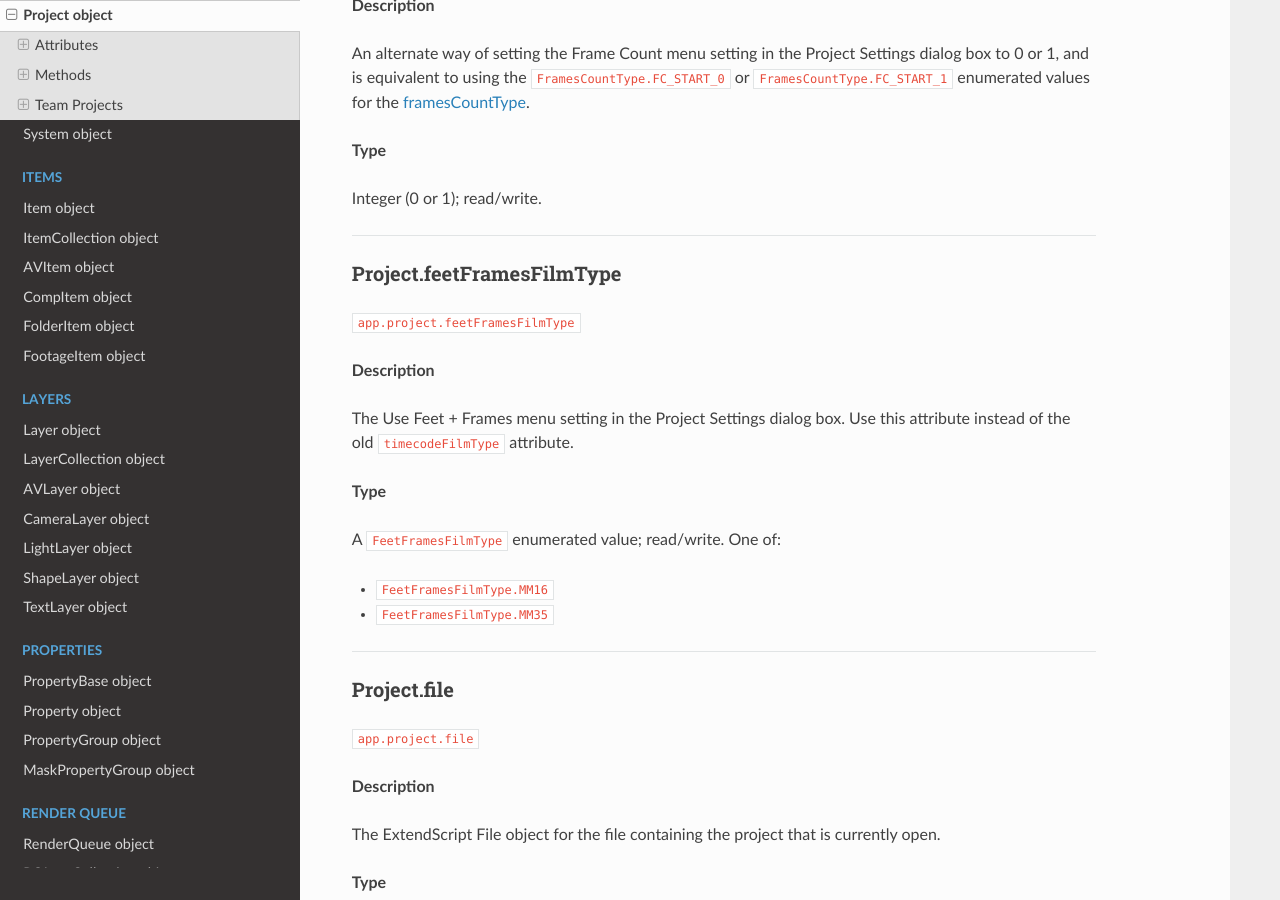
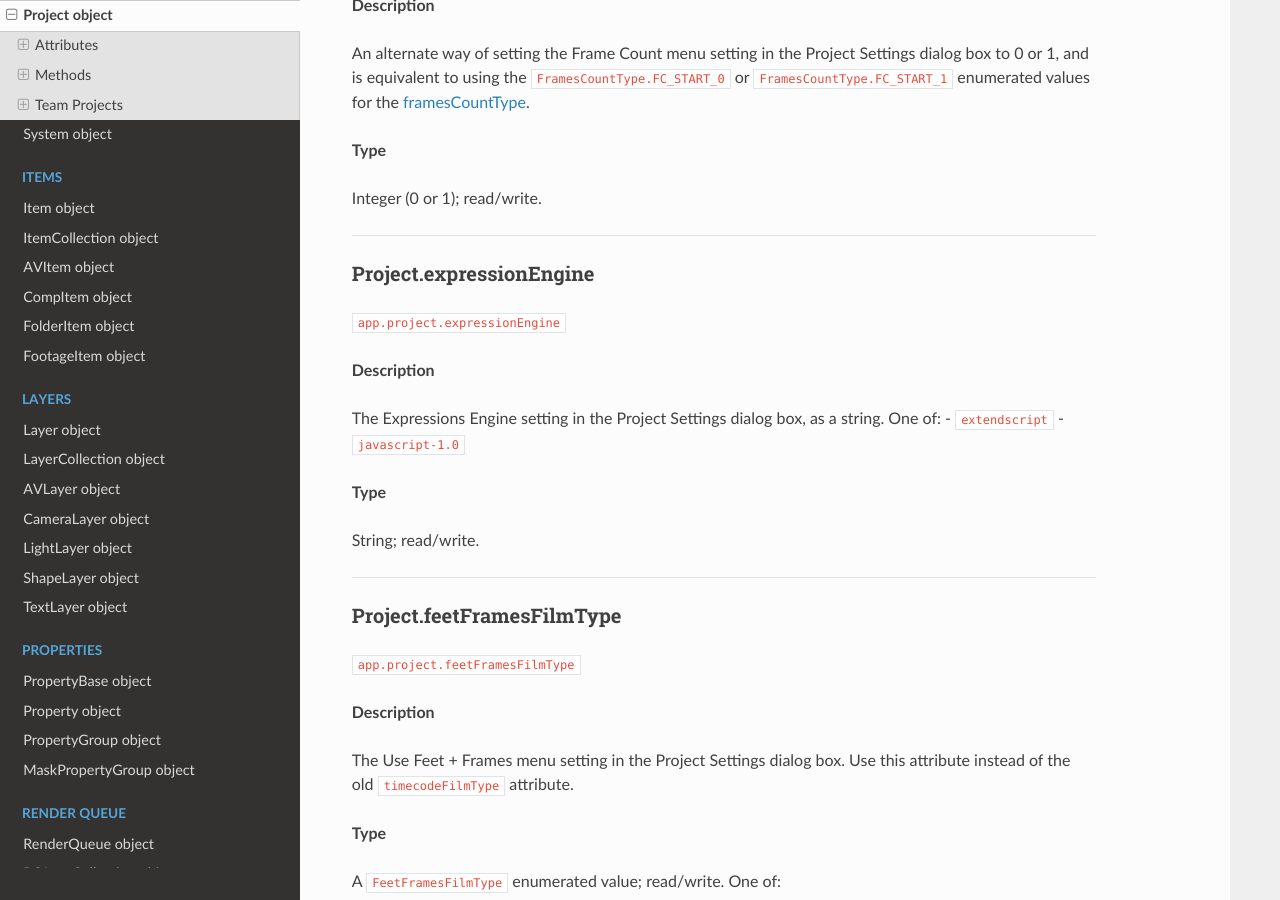
Before and after one commit to docsforadobe/after-effects-scripting-guide, a Sphinx documentation site: the page built from docs/general/project.rst, in a window 1280 px wide and 900 px high, scrolled down 1195 px. Built offline with Sphinx 7.4.7 and the Read the Docs theme 2.0.0, drawn with Linux system fonts in a browser that asks for light colours.

Commit message:
Added app.project.expressionEngine

```diff
--- a/docs/general/project.rst
+++ b/docs/general/project.rst
@@ -64,6 +64,25 @@ An alternate way of setting the Frame Count menu setting in the Project Settings
 **Type**
 
 Integer (0 or 1); read/write.
+
+----
+
+.. _Project.expressionEngine:
+
+Project.expressionEngine
+*********************************************
+
+``app.project.expressionEngine``
+
+**Description**
+
+The Expressions Engine setting in the Project Settings dialog box, as a string. One of:
+- ``extendscript``
+- ``javascript-1.0``
+
+**Type**
+
+String; read/write.
 
 ----
 
```
